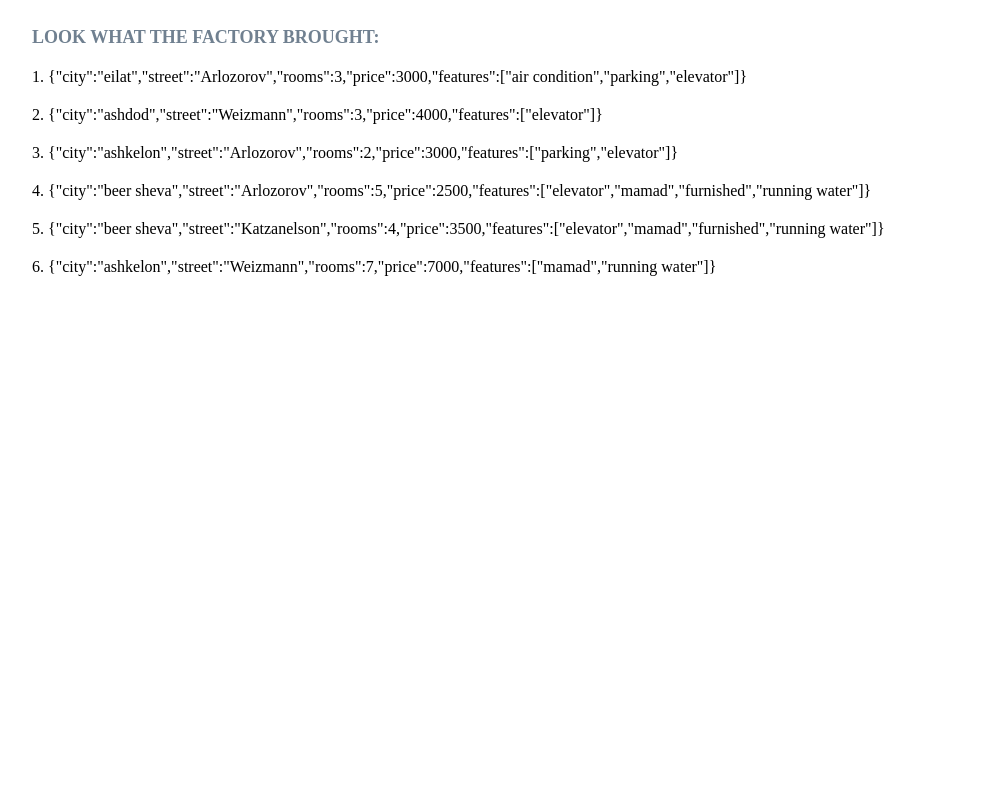
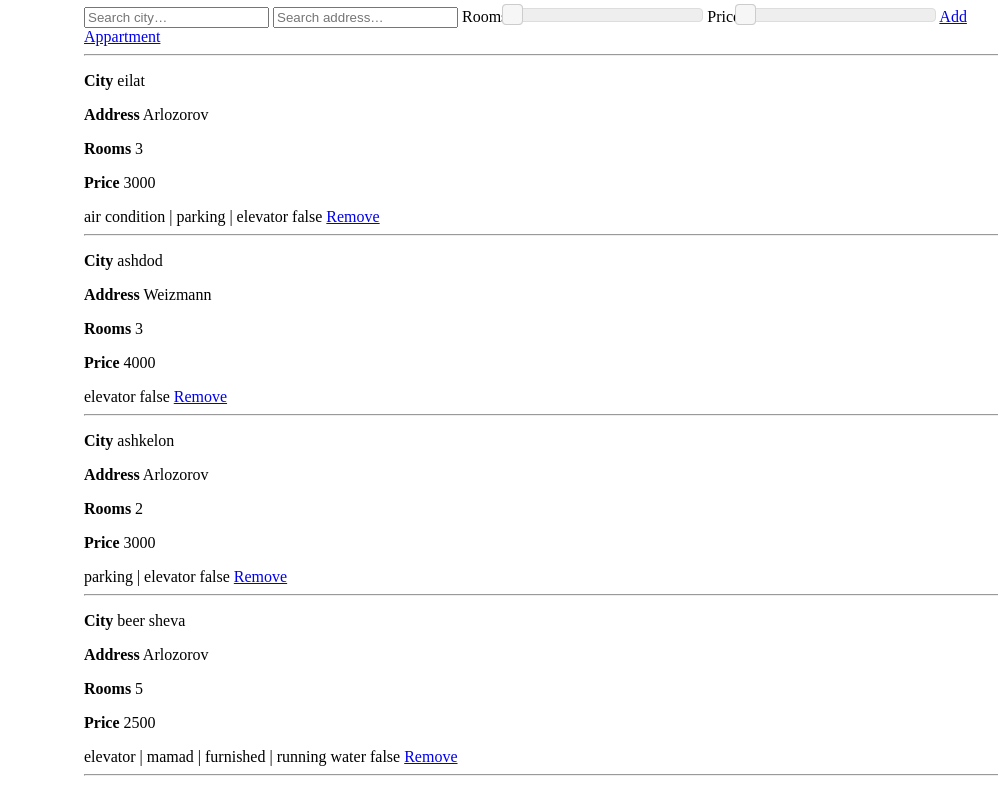
Before and after one commit to sudodoki/ng-rent-a-part, a plain HTML site: page index.html in a window 1280 px wide. Shown: the part 73-862 px from the top of the page, without its empty margins (76-1074 px from the left). Before the commit the page ends 800 px from the top, so only its background shows below. Drawn offline with Linux system fonts and the light colour scheme.

Commit message:
Initial cleanup: annotations, jshint, IIFE for use strict, some markup

```diff
--- a/css/app.css
+++ b/css/app.css
@@ -1,15 +1,13 @@
 /* app css stylesheet */
 
 slider {
-
   display: inline-block !important;
   width: 200px !important;
   height: 4px !important;
   vertical-align: middle !important;
 }
 
-slider .ui-slider-handle
-{
+slider .ui-slider-handle {
   width: 10px !important;
   height: 10px !important;
   border-radius: 10px !important;
@@ -18,3 +16,15 @@ slider .ui-slider-handle
   background: #008EB9 !important;
   border-color: #00799F !important;
 }
+* {
+  box-sizing: border-box;
+}
+.content {
+  max-width: 960px;
+  margin: 0 auto;
+}
+.small-slider {
+  display: inline-block;
+  max-width: 200px;
+  width: 20%;
+}
--- a/index.html
+++ b/index.html
@@ -3,20 +3,43 @@
 
     <head>
         <meta charset="utf-8">
-
+<!-- TODO: remove
+<script>document.write('<script src="http://' + (location.host || 'localhost').split(':')[0] + ':35729/livereload.js?snipver=1"></' + 'script>')</script>          -->
         <!-- styles -->
         <link rel="stylesheet" href="css/app.css"/>
         <link rel="stylesheet" href="css/jquery-ui-1.10.3.custom.css"/>
     </head>
 
     <body>
-
-        <!-- TODO: here we go -->
-        <div style="font-weight:800;font-size:18px;margin:100px 0 0 100px;color:slategray">LOOK WHAT THE FACTORY BROUGHT:</div>
-        <div data-ng-controller="mainController">
-            <div data-ng-repeat="r in rentals" style="margin:20px 0 20px 100px;">{{$index+1}}. {{r}}</div>
+        <div class="content" data-ng-controller="mainController">
+            <h1>Rentals</h1>
+            <form>
+                <input type="text" placeholder="Search city…">
+                <input type="text" placeholder="Search address…">
+                <label>
+                    Rooms <div class='small-slider' data-slider type='range' min='2' max='6' from='from' to='to'></div>
+                </label>
+                <label>
+                    Price <div class='small-slider' data-slider type='range' min='2' max='6' from='from' to='to'></div>
+                </label>
+                <a href='#'>Add Appartment</a>
+            </form>
+            <hr/>
+            <div>
+                <div data-ng-repeat="r in rentals">
+                    <p><strong>City</strong> {{r.city}}</p>
+                    <p><strong>Address</strong> {{r.street}}</p>
+                    <p><strong>Rooms</strong> {{r.rooms}}</p>
+                    <p><strong>Price</strong> {{r.price}}</p>
+                    <span data-ng-repeat="feature in r.features">
+                        {{feature}} {{!$last && '|'}}
+                    </span>
+                    <a href="#">Remove</a>
+                    <hr ng-if='!$last' />
+                </div>
+                <p><hr/><strong>Matches</strong> 4 results</p>
+            </div>
         </div>
-
         <!-- scripts -->
         <script src="lib/angular/angular.min.1.1.5.js"></script>
         <script src="lib/jquery/jquery-1.10.1.min.js"></script>
--- a/js/app.js
+++ b/js/app.js
@@ -1,4 +1,6 @@
-'use strict';
-
-// app declaration
-angular.module('myApp', []);
+/* global angular */
+(function(){
+  'use strict';
+  // app declaration
+  angular.module('myApp', []);
+})();
--- a/js/controllers.js
+++ b/js/controllers.js
@@ -1,10 +1,14 @@
-'use strict';
+/* global angular */
+(function(){
+  'use strict';
 
-/* Controllers */
+  /* Controllers */
+  angular.module('myApp')
+    .controller('mainController', ['$scope', 'rentalsFactory', function ($scope, rentalsFactory) {
+      $scope.rentals = rentalsFactory;
+    }])
+    .controller('filterController', ['$scope', function ($scope) {
+    }])
+  ;
 
-
-angular.module('myApp').controller('mainController', function ($scope, rentalsFactory) {
-    debugger
-    $scope.rentals = rentalsFactory;
-
-});
+})();
--- a/js/directives.js
+++ b/js/directives.js
@@ -1,3 +1,6 @@
+/* global angular */
+(function(){
+
   'use strict';
 
   /* Directives */
@@ -14,15 +17,15 @@ angular.module('myApp').directive('slider', function () {
             // isolated scope.
             scope: {
 
-              min: '@',			// minimal value
-              max: '@',			// maximal value
-              step: '@',		// knob drag step
-              type: '@',		// slider type: sliderFactory.modes
-              trigger: '@',		// update scope trigger: sliderFactory.triggers
-              orientation: '@',	// slider orientation: sliderFactory.orientation
-              from: '=',		// range from value
-              to: '=',			// range to value
-              value: '='		// from/to/value modes value
+                min: '@',     // minimal value
+                max: '@',     // maximal value
+                step: '@',    // knob drag step
+                type: '@',    // slider type: sliderFactory.modes
+                trigger: '@',   // update scope trigger: sliderFactory.triggers
+                orientation: '@', // slider orientation: sliderFactory.orientation
+                from: '=',    // range from value
+                to: '=',      // range to value
+                value: '='    // from/to/value modes value
             },
 
             // logic.
@@ -76,7 +79,6 @@ angular.module('myApp').directive('slider', function () {
 
                 // set range value watch.
                 scope.$watchCollection('[from, to]', function (vals) {
-                  debugger
                     slider.slider('option', 'values', vals);
                 });
 
@@ -197,3 +199,5 @@ angular.module('myApp').directive('slider', function () {
             }
         }
     });
+
+})();
--- a/js/factories.js
+++ b/js/factories.js
@@ -1,3 +1,5 @@
+/* global angular */
+(function(){
     'use strict';
 
     /* Services */
@@ -122,3 +124,5 @@ angular.module('myApp').factory('rentalsFactory', [ 'demographic', 'features', f
             }
         ];
     }]);
+
+})();
--- a/js/filters.js
+++ b/js/filters.js
@@ -1,3 +1,7 @@
-'use strict';
+/* global angular */
+  (function(){
+  'use strict';
+  /* Filters */
+  angular.module('myApp');
 
-/* Filters */
+})();
--- a/js/services.js
+++ b/js/services.js
@@ -1,3 +1,7 @@
-'use strict';
+/* global angular */
+  (function(){
+  'use strict';
+  /* Services */
+  angular.module('myApp');
 
-/* Services */
+})();
```
Lines whose indentation alone changed are shown as unchanged.
